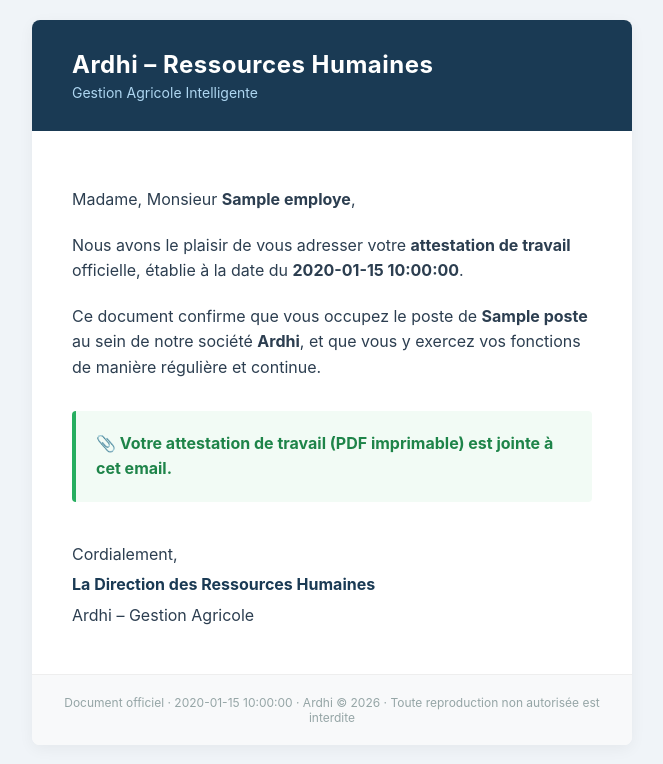
After one commit to hjsad00/Esprit-PIDEV-3A18-2526-ArdhiWEB, a Symfony app: template templates/EmployeTache/email/attestation.html.twig in a window 1280 px wide. The commit adds this page. Shown: the top 764 px of the page, without its empty margins (308-971 px from the left). Run offline with Twig, Linux system fonts and the light colour scheme; the template is opened without the code that fills it: most values are stand-ins (such as "Sample title", 1, 10 or a date in 2020); some libraries are stand-ins or nearby versions.

Commit message:
metier avancée mailling

```diff
--- a/composer.json
+++ b/composer.json
@@ -10,6 +10,7 @@
         "doctrine/doctrine-bundle": "^2.18",
         "doctrine/doctrine-migrations-bundle": "^3.7",
         "doctrine/orm": "^3.6",
+        "google/apiclient": "^2.19",
         "phpdocumentor/reflection-docblock": "^5.2",
         "phpstan/phpdoc-parser": "^2.3",
         "symfony/asset": "6.4.*",
--- a/config/services.yaml
+++ b/config/services.yaml
@@ -22,3 +22,7 @@ services:
 
     # add more service definitions when explicit configuration is needed
     # please note that last definitions always *replace* previous ones
+    App\Service\EmployeTache\GoogleCalendarService:
+        arguments:
+            $projectDir: '%kernel.project_dir%'
+            $calendarId: '%env(GOOGLE_CALENDAR_ID)%'
--- /dev/null
+++ b/templates/EmployeTache/email/attestation.html.twig
@@ -0,0 +1,114 @@
+<!DOCTYPE html>
+<html>
+<head>
+    <meta charset="UTF-8">
+    <title>Attestation de Travail</title>
+    <style>
+        body {
+            font-family: -apple-system, BlinkMacSystemFont, "Segoe UI", Roboto, "Helvetica Neue", Arial, sans-serif;
+            background-color: #f0f4f8;
+            margin: 0;
+            padding: 20px;
+            color: #2c3e50;
+        }
+        .email-container {
+            max-width: 600px;
+            margin: 0 auto;
+            background-color: #ffffff;
+            border-radius: 8px;
+            overflow: hidden;
+            box-shadow: 0 4px 15px rgba(0,0,0,0.05);
+        }
+        .header {
+            background-color: #1a3a54; /* Bleu marine Ardhi */
+            padding: 30px 40px;
+            text-align: left;
+            color: #ffffff;
+        }
+        .header h1 {
+            margin: 0;
+            font-size: 24px;
+            font-weight: 700;
+            letter-spacing: 0.5px;
+        }
+        .header p {
+            margin: 5px 0 0;
+            font-size: 14px;
+            color: #aed6f1;
+        }
+        .body-content {
+            padding: 40px;
+            font-size: 16px;
+            line-height: 1.6;
+        }
+        .body-content p {
+            margin-bottom: 20px;
+        }
+        .attachment-box {
+            background-color: #f2fbf5;
+            border-left: 4px solid #27ae60;
+            padding: 20px;
+            border-radius: 4px;
+            margin: 30px 0;
+            color: #1e8449;
+            font-weight: bold;
+        }
+        .signature {
+            margin-top: 40px;
+            font-size: 16px;
+        }
+        .signature p {
+            margin: 5px 0;
+        }
+        .signature .bold-sig {
+            font-weight: bold;
+            color: #1a3a54;
+        }
+        .footer {
+            background-color: #f8f9fa;
+            border-top: 1px solid #eeeeee;
+            padding: 20px;
+            text-align: center;
+            font-size: 12px;
+            color: #95a5a6;
+        }
+    </style>
+</head>
+<body>
+    <div class="email-container">
+        <!-- HEADER -->
+        <div class="header">
+            <h1>Ardhi – Ressources Humaines</h1>
+            <p>Gestion Agricole Intelligente</p>
+        </div>
+
+        <!-- BODY -->
+        <div class="body-content">
+            <p>Madame, Monsieur <strong>{{ employe.nomComplet }}</strong>,</p>
+
+            <p>Nous avons le plaisir de vous adresser votre <strong>attestation de travail</strong> officielle,
+            établie à la date du <strong>{{ dateJour }}</strong>.</p>
+
+            <p>Ce document confirme que vous occupez le poste de <strong>{{ employe.poste|default('—') }}</strong>
+            au sein de notre société <strong>Ardhi</strong>, et que vous y exercez vos fonctions de manière régulière et continue.</p>
+
+            <!-- BOÎTE PIÈCE JOINTE -->
+            <div class="attachment-box">
+                📎 Votre attestation de travail (PDF imprimable) est jointe à cet email.
+            </div>
+
+            <!-- SIGNATURE -->
+            <div class="signature">
+                <p>Cordialement,</p>
+                <p class="bold-sig">La Direction des Ressources Humaines</p>
+                <p>Ardhi – Gestion Agricole</p>
+            </div>
+        </div>
+
+        <!-- FOOTER -->
+        <div class="footer">
+            Document officiel · {{ dateJour }} · Ardhi © {{ "now"|date("Y") }} · Toute reproduction non autorisée est interdite
+        </div>
+    </div>
+</body>
+</html>
--- a/templates/home/index.html.twig
+++ b/templates/home/index.html.twig
@@ -98,6 +98,7 @@
                 </div>
               </a>
 
+            {% if is_granted('ROLE_ADMIN') or is_granted('ROLE_AGRICULTEUR') %}
             <a href="{{ path('app_employe_dashboard') }}" class="service-sidebar-item">
               <div class="service-sidebar-icon">
                 <i class="bi bi-people"></i>
@@ -107,6 +108,7 @@
                 <span>Gestion d'équipe</span>
               </div>
             </a>
+            {% endif %}
 
             </div>
           </div>
@@ -200,6 +202,7 @@
               </div>
             </div>
 
+        {% if is_granted('ROLE_ADMIN') or is_granted('ROLE_AGRICULTEUR') %}
         <div class="col-lg-4 col-md-6" data-aos="fade-up" data-aos-delay="500">
         <a href="{{ path('app_employe_dashboard') }}" style="text-decoration:none;color:inherit">
             <div class="service-item" style="transition:.2s;cursor:pointer" onmouseover="this.style.transform='translateY(-4px)'" onmouseout="this.style.transform=''">
@@ -214,6 +217,7 @@
             </div>
           </a>
         </div>
+        {% endif %}
 
 
           </div>
```
Also changed, not shown: src/Controller/EmployeTache/EmployeController.php (+25 -0 lines), src/Service/EmployeTache/AttestationMail.php (added, +60 -0 lines), src/Service/EmployeTache/AttestationPdfService.php (added, +92 -0 lines), src/Service/EmployeTache/GoogleCalendarService.php (added, +284 -0 lines), templates/base.html.twig (+12 -2 lines), 6 other files.
